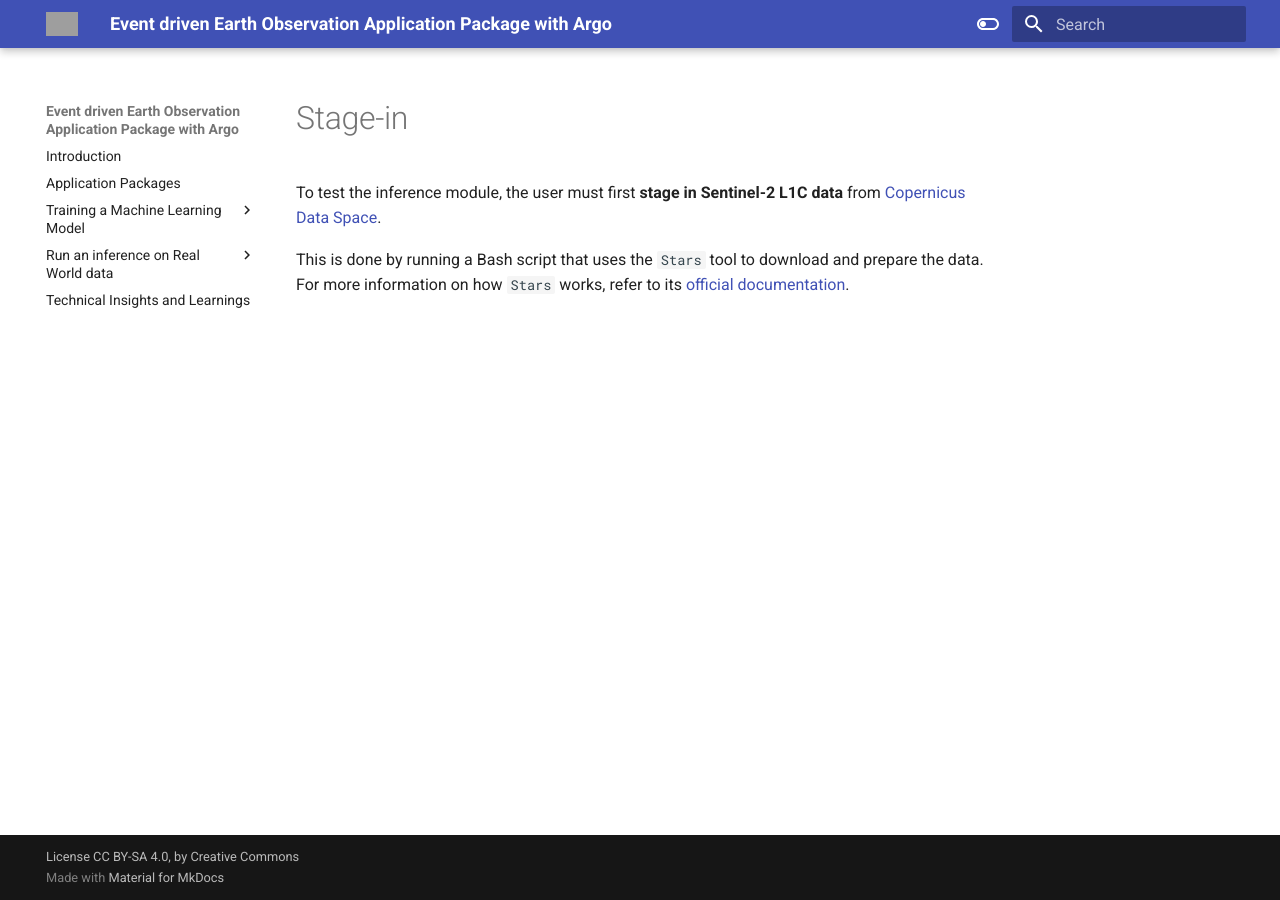
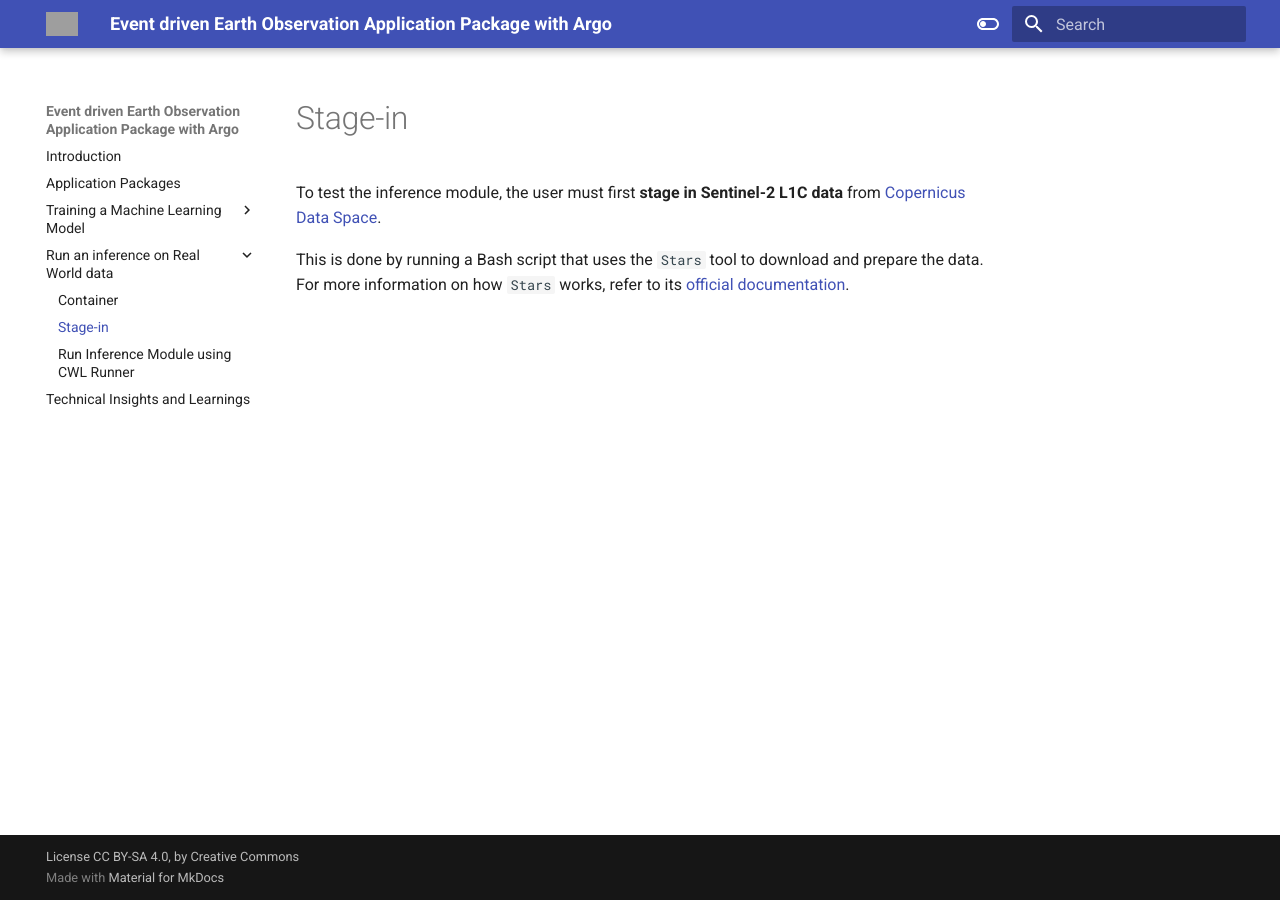
Before and after one commit to parham-membari-terradue/machine-learning-process-new, an MkDocs documentation site: the page built from docs/stage-in.md, in a window 1280 px wide. Built offline with MkDocs 1.6.1 and Material for MkDocs 9.7.7, drawn with Linux system fonts in a browser that asks for light colours; grey boxes are pictures that could not be loaded.

Commit message:
docs: update with stage in

```diff
--- a/mkdocs.yaml
+++ b/mkdocs.yaml
@@ -65,6 +65,7 @@ nav:
     - Run Training Module using CWL Runner: 'training-cwl.md'
   - Run an inference on Real World data:
     - Container: 'inference-container.md'
+    - Stage-in: 'stage-in.md'
     - Run Inference Module using CWL Runner: 'inference-cwl.md'
   - Technical Insights and Learnings: 'insights.md'
 
```
